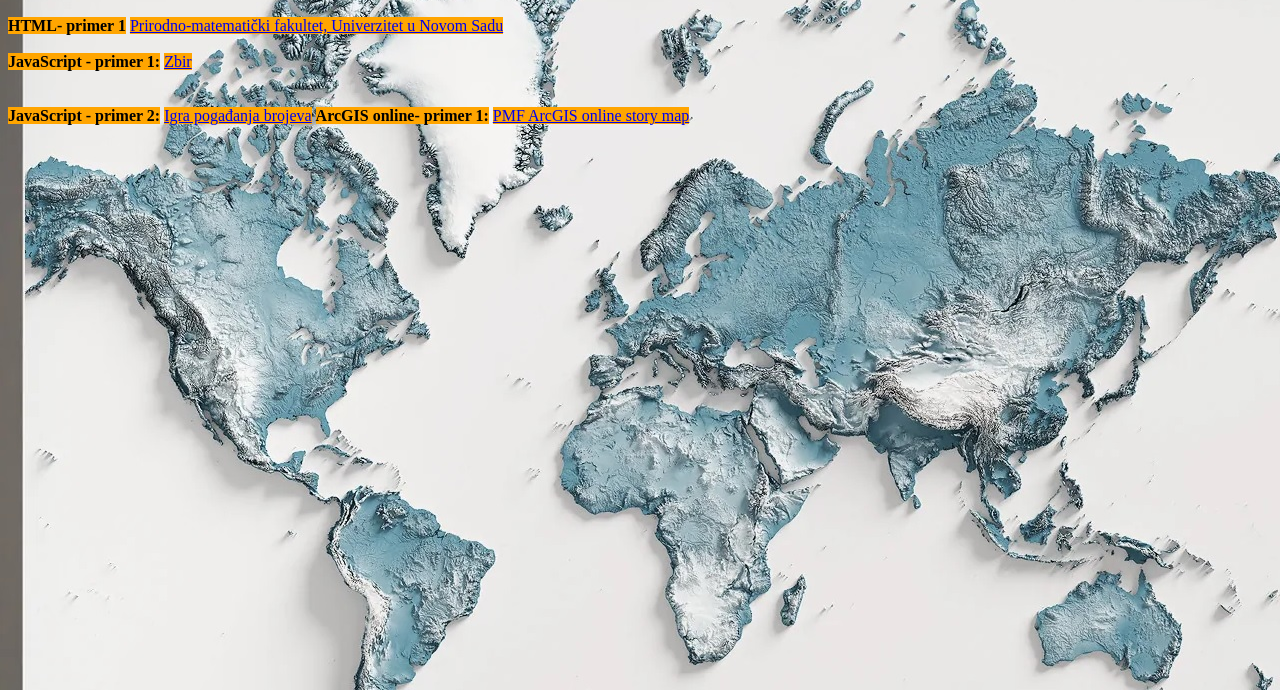
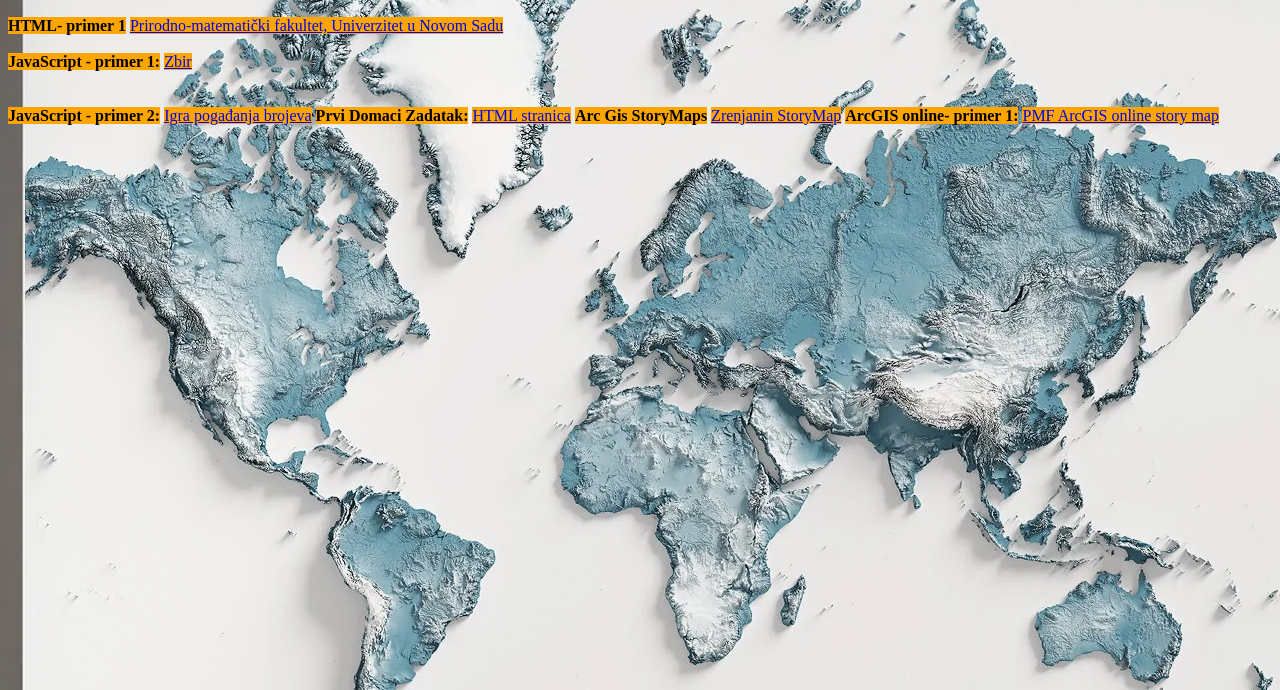
Before and after one commit to MladenBasta/PMF, a plain HTML site: page index.htm in a window 1280 px wide. Shown: the part 110-800 px from the top of the page. Drawn offline with Linux system fonts and the light colour scheme.

Commit message:
Add files via upload

```diff
--- a/index.htm
+++ b/index.htm
@@ -28,6 +28,13 @@ body {
 <b style="background-color:orange;">JavaScript - primer 2:</b>
 <a style="background-color:orange" href="igra.html" target="_blank">Igra pogađanja brojeva</a>
 
+<b style="background-color:orange;">Prvi Domaci Zadatak:</b>
+<a style="background-color:orange" href="Zadatak1.html" target="_blank">HTML stranica</a>
+
+<b style="background-color:orange;">Arc Gis StoryMaps</b>
+<a style="background-color:orange" href="https://storymaps.arcgis.com/stories/d8b1aee2217f48abb139b8fc42816829" target="_blank">Zrenjanin StoryMap</a>
+
+
 
 <b style="background-color:orange;">ArcGIS online- primer 1:</b>
 <a style="background-color:orange" href="https://arcg.is/118DnT" target="_blank">PMF ArcGIS online story map</a>
```
